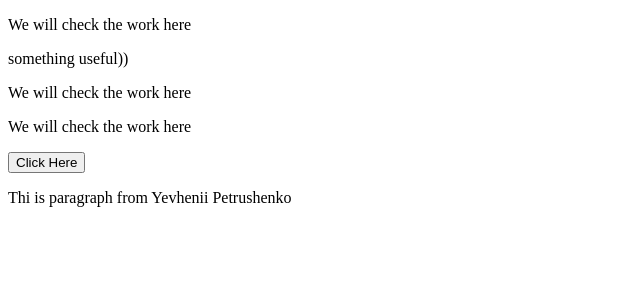
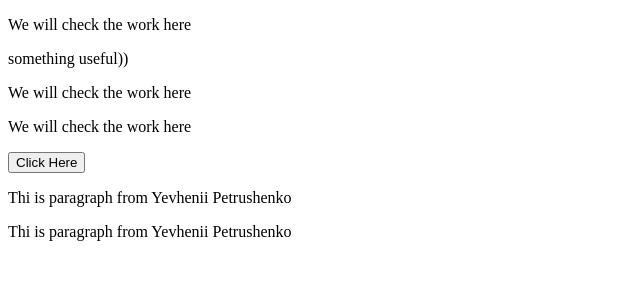
Before and after one commit to TemchenkoVolodymyr/CourseReactProject, a React (Create React App) app: page / in a window 1280 px wide. Shown: the top 300 px of the page, without its empty margins (0-640 px from the left). Built offline with nearby package versions, Linux system fonts and the light colour scheme.

Commit message:
another paragraph for testing

```diff
--- a/src/App.js
+++ b/src/App.js
@@ -9,6 +9,7 @@ function App() {
       <p>We will check the work here </p>
       <button>Click Here</button>
       <p>Thi is paragraph from Yevhenii Petrushenko</p>
+      <p>Thi is paragraph from Yevhenii Petrushenko</p>
     </div>
   );
 }
```
